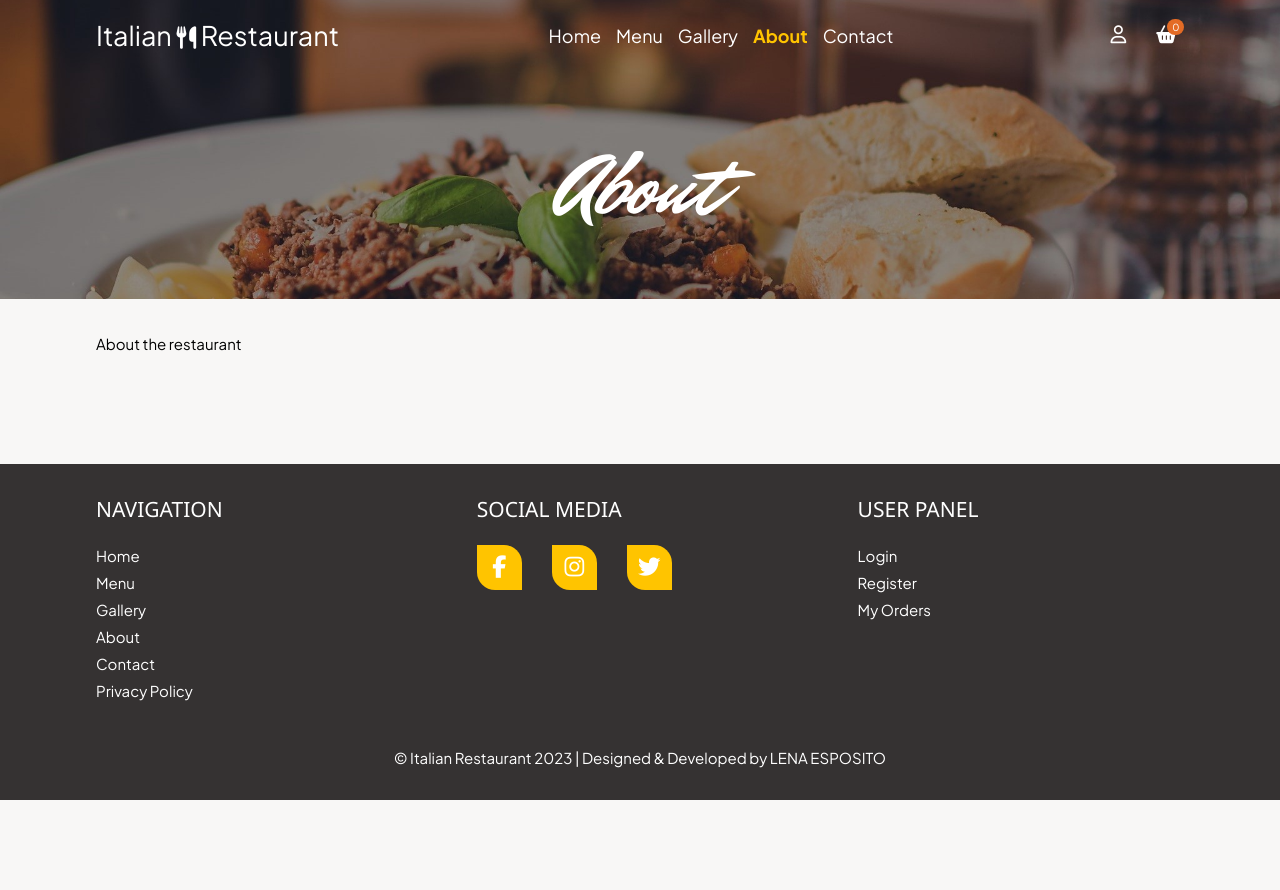
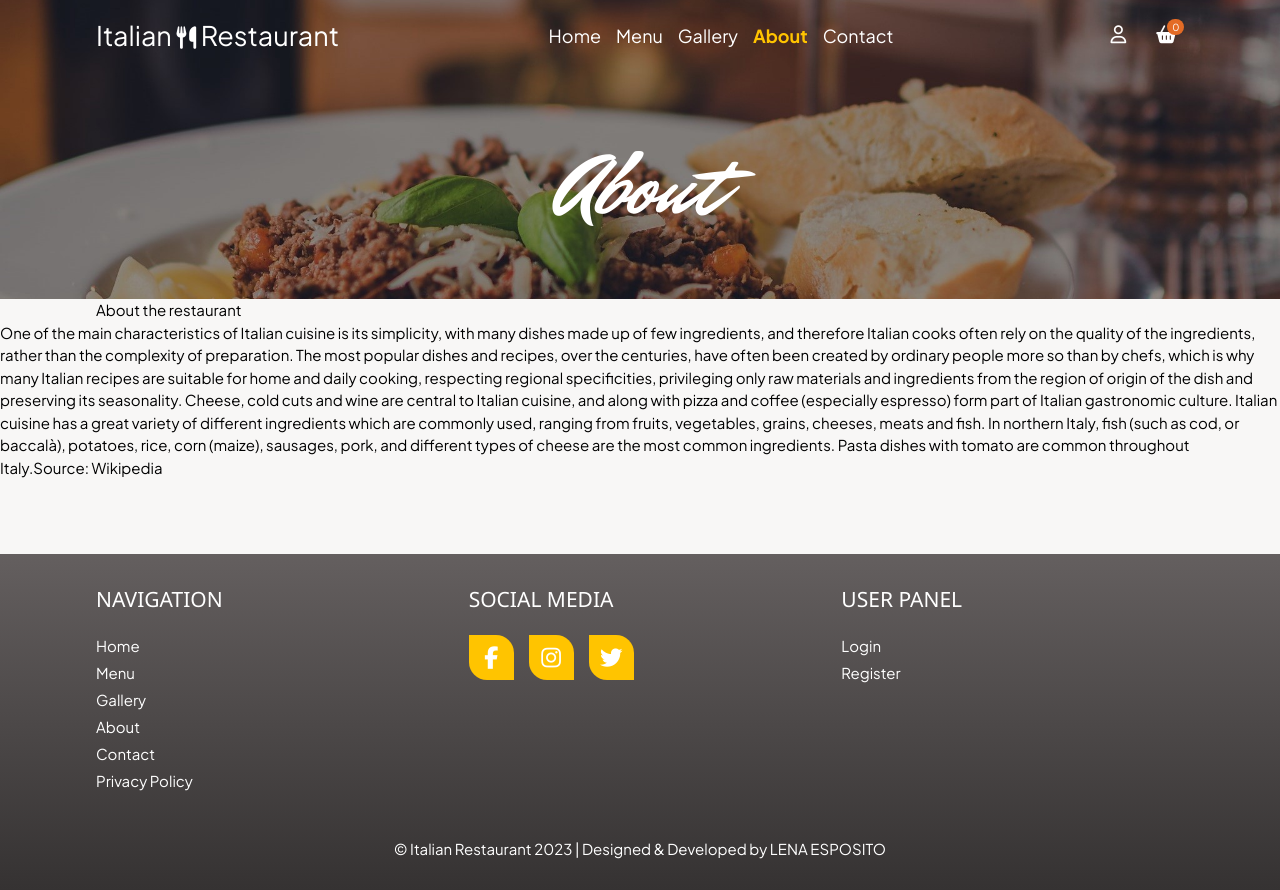
Before and after one commit to majaspar/italian-restaurant, a React (Create React App) app in the folder restaurant/: page /about in a window 1280 px wide. Before the commit the page ends 800 px from the top, so only its background shows below. Built offline with nearby package versions, Linux system fonts and the light colour scheme.

Commit message:
fix Footer

```diff
--- a/restaurant/src/App.css
+++ b/restaurant/src/App.css
@@ -8,11 +8,12 @@
 
 :root {
   /* colors */
-
+  --linear-red: linear-gradient(var(--clr-accent-red-hover), var(--clr-accent-red));
+  --linear-dark: linear-gradient(rgb(100, 95, 95), var(--clr-dark));
   --clr-accent: #ffc400;
-  --clr-accent-hover: rgb(238, 109, 109);
+  --clr-accent-hover: #ffcd62;
   --clr-accent-red: #c04e4e;
-  --clr-accent-red-hover: rgb(238, 109, 109);
+  --clr-accent-red-hover: #fd8989;
   --clr-accent-active: rgb(230, 168, 0);
   --clr-blanchedalmond: rgb(238, 109, 109);
   --clr-text-gray: rgb(129, 129, 129);
@@ -222,7 +223,7 @@ html {
 }
 
 .shadow-dark {
-  box-shadow: 0px 0px 10px 0px rgba(53, 53, 53, 0.58) !important;
+  box-shadow: 3px 3px 15px 0px rgba(53, 53, 53, 0.58) !important;
 }
 
 .flex-row-reverse {
@@ -1070,12 +1071,13 @@ header {
   border-top-right-radius: 70px;
   border-bottom-left-radius: 70px;
   padding: 2rem 2.5rem;
-  background: linear-gradient(#fd8989, var(--clr-accent-red));
+  background: var(--linear-red);
+  transition: all 0.5s;
+  border: 2px solid var(--clr-accent-red-hover);
 }
 
 .reviews__grid--item:hover {
-  color: var(--clr-dark);
-  background-color: var(--clr-accent);
+  border: 2px solid yellow;
   border-top-right-radius: 0;
   border-bottom-left-radius: 0;
   border-top-left-radius: 70px;
@@ -1083,6 +1085,7 @@ header {
 }
 
 .reviews__img {
+  border: 4px solid white;
   width: 120px;
   border-radius: 50%;
 }
@@ -1190,23 +1193,22 @@ header {
 footer {
   color: white;
   margin-top: 5rem;
-  background-color: var(--clr-dark);
+  background: var(--linear-dark);
   padding-block: 2rem;
 }
 
 .footer__wrapper {
-  justify-content: space-between;
+  display: grid;
+  grid-template-columns: repeat(auto-fit, minmax(250px, 1fr));
   gap: 2rem;
-  flex-wrap: wrap;
 }
 
 .footer__column {
   row-gap: 0.3rem;
-  width: min(30%, 350px);
 }
 
 .footer__social--icons {
-  gap: 2rem;
+  gap: 1rem;
   font-size: 1.5rem;
 }
 
--- a/restaurant/src/Footer.js
+++ b/restaurant/src/Footer.js
@@ -1,9 +1,20 @@
 import SocialMediaIcons from './SocialMediaIcons'
 
+import { logoutUser } from "./actions/userActions";
+import { useSelector, useDispatch } from "react-redux";
+
+
+
 export default function Footer() {
+
+    const userState = useSelector(state => state.loginUserReducer)
+    const { currentUser } = userState;
+
+    const dispatch = useDispatch();
+
     return (
         <footer className="footer">
-            <div className="footer__wrapper margins flex">
+            <div className="footer__wrapper margins">
                 <div className="footer__column flex-column">
                     <h3 className="mb1 uppercase">Navigation</h3>
                     <a href="" className=" link--white">Home</a>
@@ -21,9 +32,10 @@ export default function Footer() {
                 </div>
                 <div className="footer__column flex-column">
                     <h3 className="mb1 uppercase">User Panel</h3>
-                    <a href="" className=" link--white">Login</a>
-                    <a href="" className=" link--white">Register</a>
-                    <a href="" className=" link--white">My Orders</a>
+                    {!currentUser && <a href="/login" className=" link--white">Login</a>}
+                    {!currentUser && <a href="/register" className=" link--white">Register</a>}
+                    {currentUser && <a href="/orders" className=" link--white">My Orders</a>}
+                    {currentUser && <a className=" link--white" onClick={() => { dispatch(logoutUser()) }}>Log out</a>}
                 </div>
             </div>
             <div className="center mt3">&copy; Italian Restaurant 2023 | Designed & Developed by <a href="https://lenaesposito.co.uk" className="uppercase link--white">Lena
--- a/restaurant/src/Navbar.js
+++ b/restaurant/src/Navbar.js
@@ -1,5 +1,5 @@
 import React, { useState } from "react";
-import { useSelector, useDispatch } from "react-redux"
+import { useSelector, useDispatch } from "react-redux";
 import { logoutUser } from "./actions/userActions";
 import SocialMediaIcons from './SocialMediaIcons';
 import './Navbar.css'
@@ -10,6 +10,7 @@ export default function Navbar() {
   const userState = useSelector(state => state.loginUserReducer)
   const { currentUser } = userState;
   const dispatch = useDispatch();
+
 
   //dropdown menu when logged in
   const dropDown = () => {
@@ -23,6 +24,7 @@ export default function Navbar() {
       arrow.style.transform = "rotate(0deg)"
     }
   }
+
 
   //change navbar bg color when scrolling
   const [navBg, setNavBg] = useState(false)
--- a/restaurant/src/screens/AboutScreen.js
+++ b/restaurant/src/screens/AboutScreen.js
@@ -10,6 +10,12 @@ export default function AboutScreen() {
                 <PageTitle content="About" />
             </div>
             <div className="margins">About the restaurant</div>
+            <div>One of the main characteristics of Italian cuisine is its simplicity, with many dishes made up of few ingredients, and therefore Italian cooks often rely on the quality of the ingredients, rather than the complexity of preparation.
+                The most popular dishes and recipes, over the centuries, have often been created by ordinary people more so than by chefs, which is why many Italian recipes are suitable for home and daily cooking, respecting regional specificities, privileging only raw materials and ingredients from the region of origin of the dish and preserving its seasonality.
+                Cheese, cold cuts and wine are central to Italian cuisine, and along with pizza and coffee (especially espresso) form part of Italian gastronomic culture.
+                Italian cuisine has a great variety of different ingredients which are commonly used, ranging from fruits, vegetables, grains, cheeses, meats and fish. In northern Italy, fish (such as cod, or baccalà), potatoes, rice, corn (maize), sausages, pork, and different types of cheese are the most common ingredients. Pasta dishes with tomato are common throughout Italy.
+                <a href='https://en.wikipedia.org/wiki/Italian_cuisine'>Source: Wikipedia</a>
+            </div>
         </>
     )
 }
```
